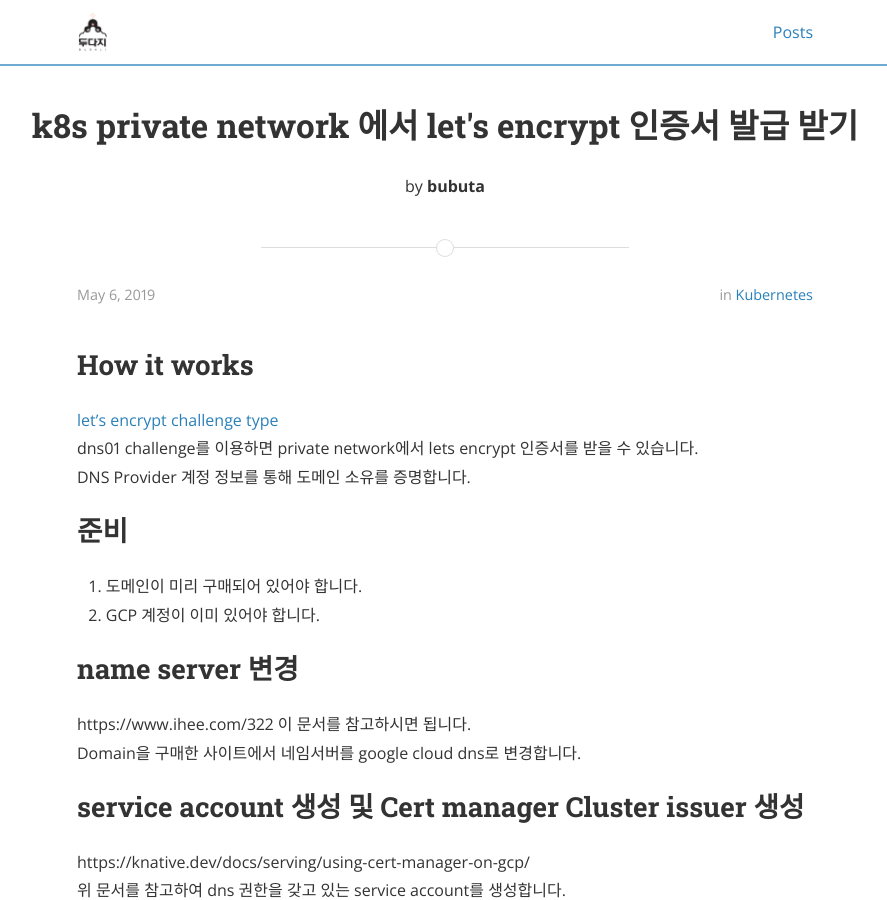
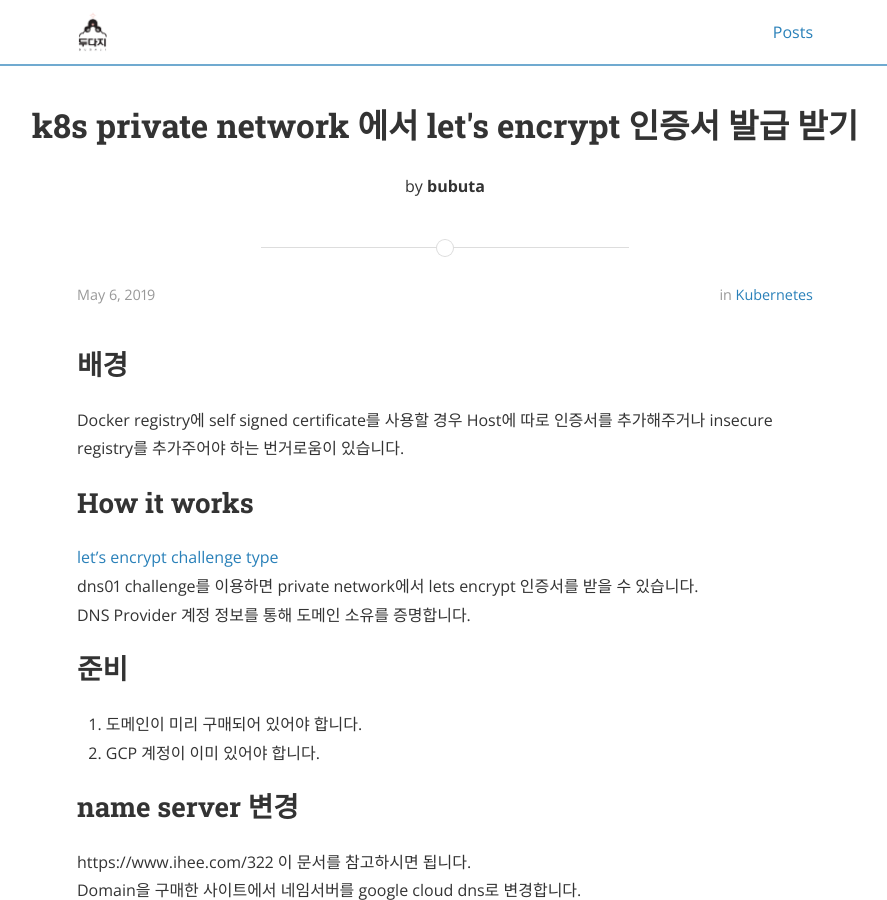
Before and after one commit to dudaji/blog, a Jekyll site: the page built from docs/_posts/kubernetes/2019-05-06-private-network-lets-encrypt.md, in a window 1280 px wide and 900 px high. Shown: the whole window, without its empty margins (195-1082 px from the left). Built offline with Jekyll 4.4.1, drawn with Linux system fonts in a browser that asks for light colours; nearby versions of some CDN libraries; comment, search, counter and statistics services are not loaded.

Commit message:
this fix #2

```diff
--- a/docs/_posts/kubernetes/2019-05-06-private-network-lets-encrypt.md
+++ b/docs/_posts/kubernetes/2019-05-06-private-network-lets-encrypt.md
@@ -5,6 +5,11 @@ author: bubuta
 categories: kubernetes
 comments: true
 ---
+
+## 배경
+Docker registry에 self signed certificate를 사용할 경우 Host에 따로 인증서를 추가해주거나
+insecure registry를 추가주어야 하는 번거로움이 있습니다.
+
 ## How it works
 [let's encrypt challenge type](https://letsencrypt.org/docs/challenge-types/)
 dns01 challenge를 이용하면 private network에서 lets encrypt 인증서를 받을 수 있습니다.
```
Also changed, not shown: 1 other file.
